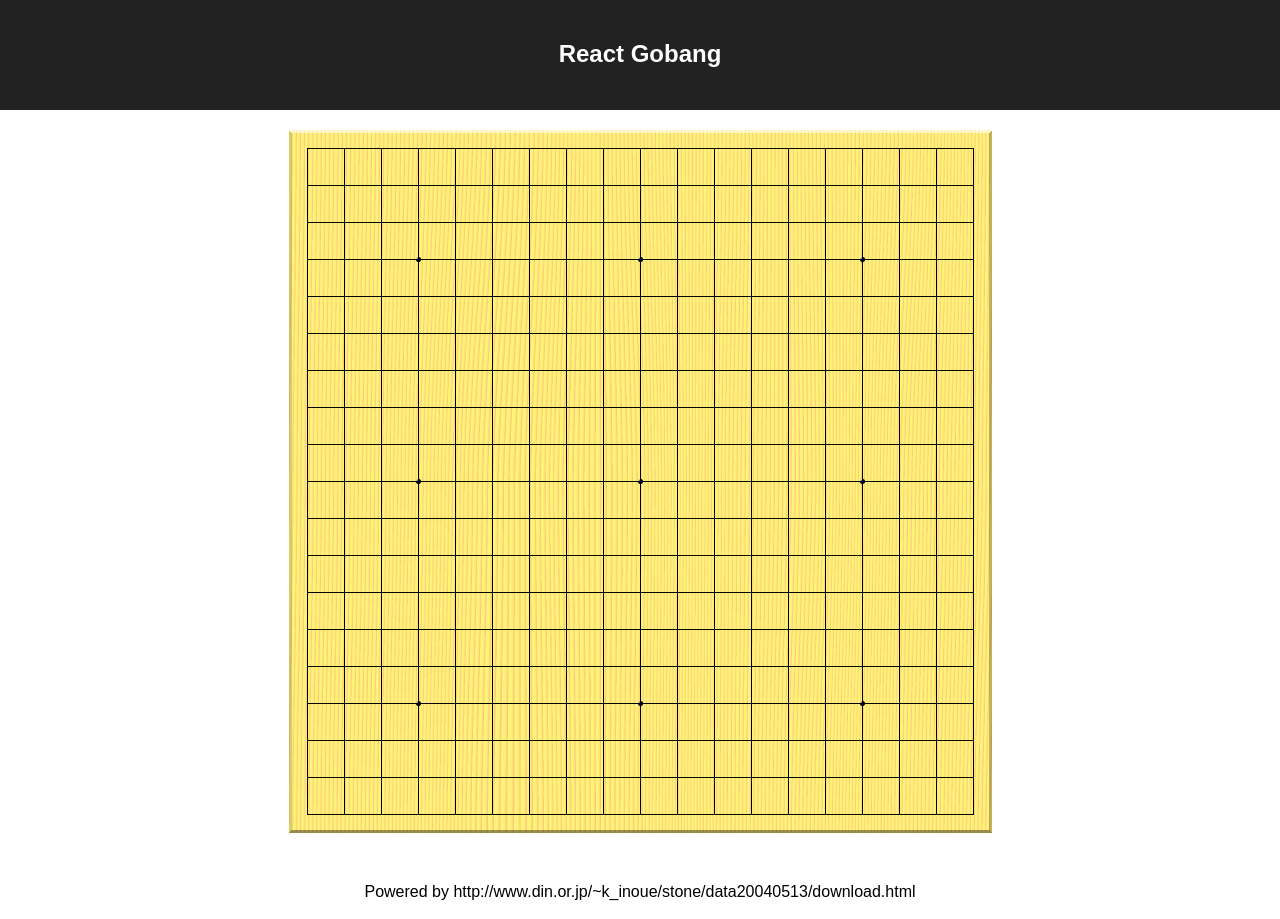
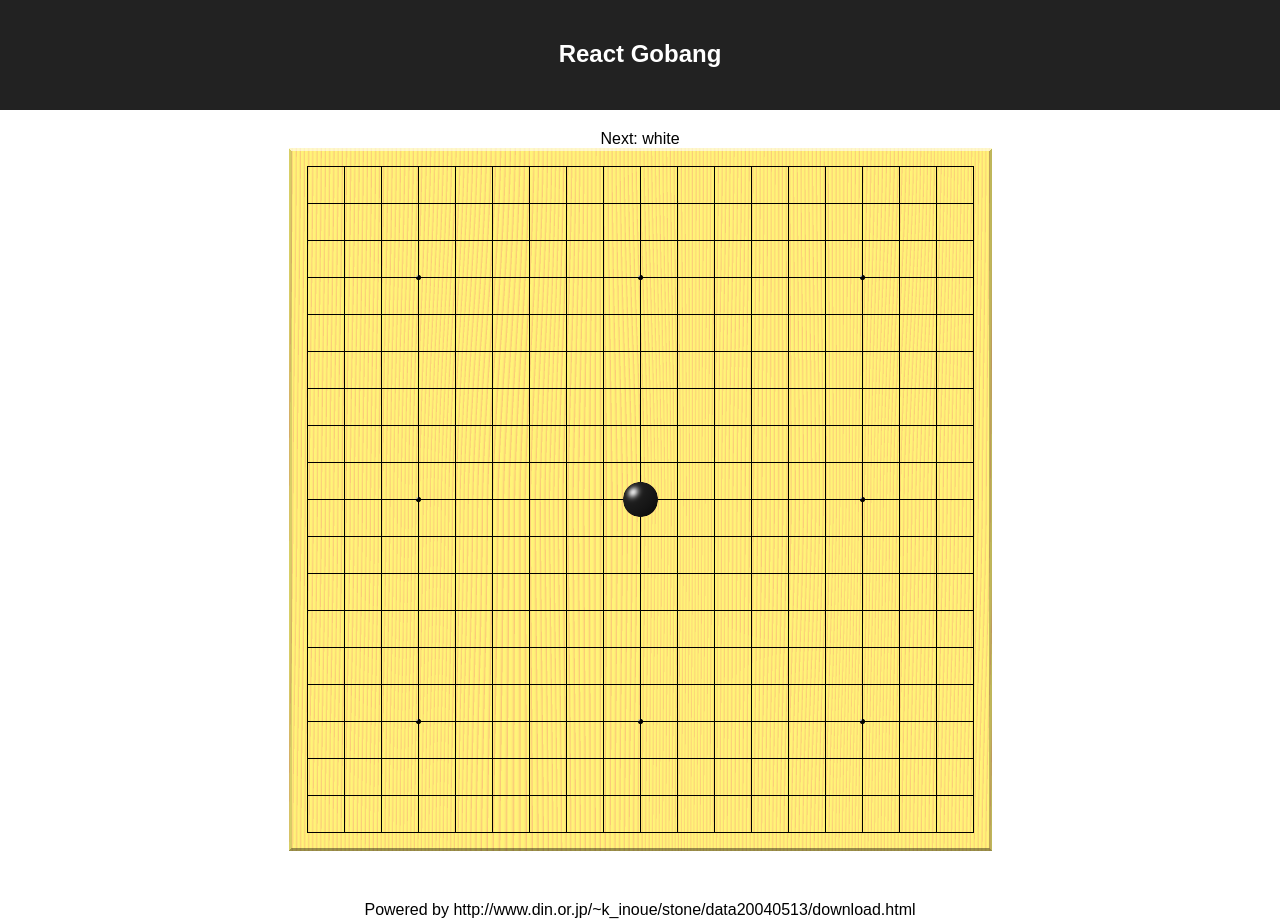
Before and after one commit to gtakat/react-gobang, a React (Create React App) app: page / in a window 1280 px wide. Built offline with nearby package versions, Linux system fonts and the light colour scheme.

Commit message:
add game information

```diff
--- a/src/App.css
+++ b/src/App.css
@@ -13,6 +13,10 @@
 .App-footer {
   margin: 50px 0 0 0;
   width: 100%;
+}
+
+#App-game {
+
 }
 
 #App-goban {
--- a/src/App.js
+++ b/src/App.js
@@ -28,16 +28,20 @@ class Game extends Component {
     for (let i=0; i<squares.length; i++) {
       squares[i] = Array(19).fill(null);
     }
+    squares[9][9] = "black";
 
     this.state = {
       squares,
-      current: "black"
+      current: "white"
     }
   }
 
   render() {
     return (
-      <Goban squares={this.state.squares} onClick={(row, col) => this.handleClick(row, col)} />
+      <div id="App-game">
+        <Gameinfo current={this.state.current} />
+        <Goban squares={this.state.squares} onClick={(row, col) => this.handleClick(row, col)} />
+      </div>
     );
   }
 
@@ -52,6 +56,12 @@ class Game extends Component {
       squares: newSquares,
       current: nextCurrent
     });
+  }
+}
+
+class Gameinfo extends Component {
+  render() {
+    return <div id="App-game-info">Next: {this.props.current}</div>
   }
 }
 
```
